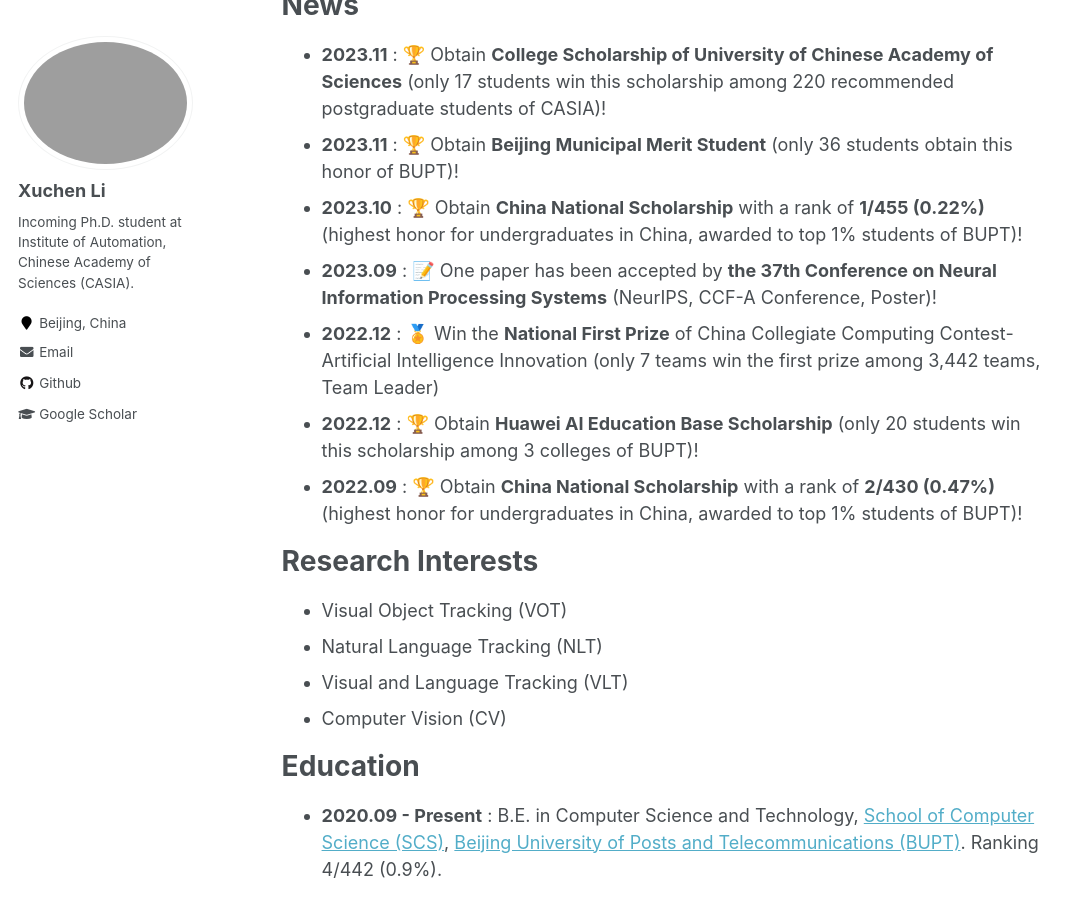
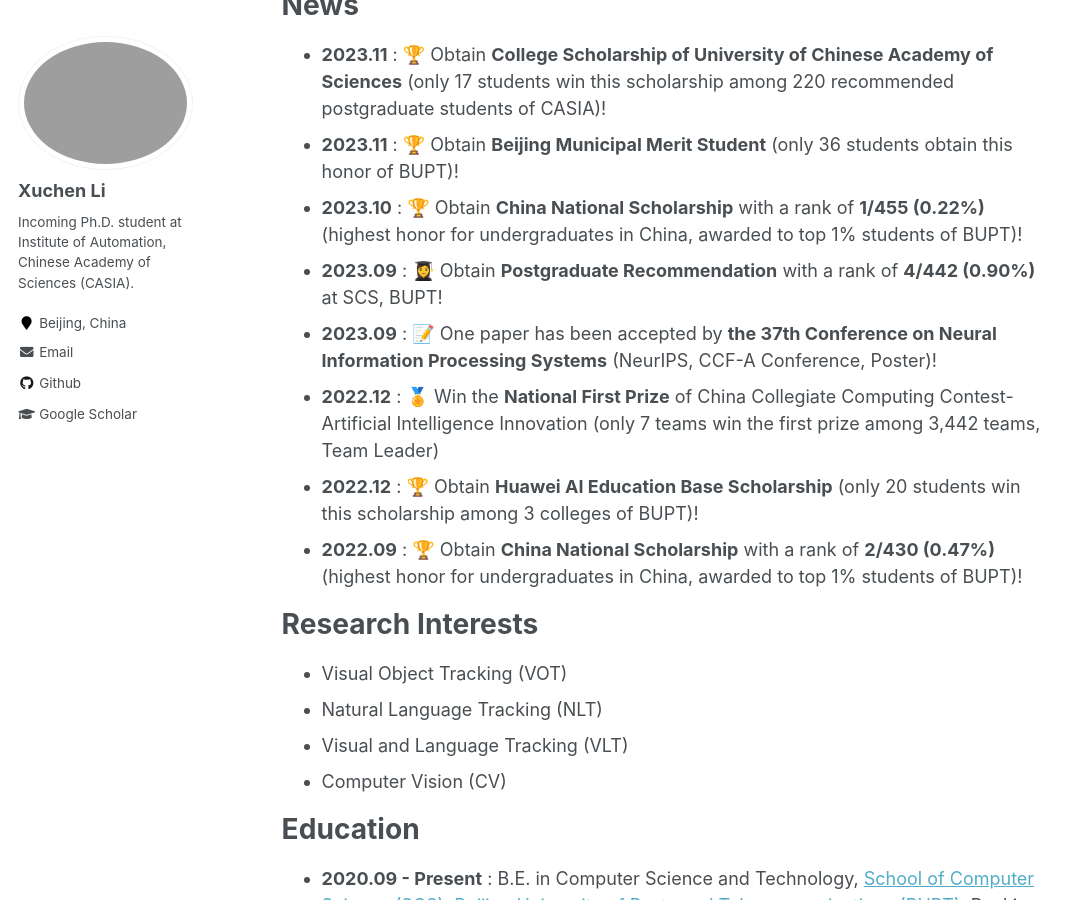
Before and after one commit to Xuchen-Li/Xuchen-Li.github.io, a Jekyll site: the page built from _pages/about.md, in a window 1280 px wide and 900 px high, scrolled down 457 px. Shown: the whole window, without its empty margins (0-1084 px from the left). Built offline with Jekyll 4.4.1, drawn with Linux system fonts in a browser that asks for light colours.

Commit message:
Update about.md

```diff
--- a/_pages/about.md
+++ b/_pages/about.md
@@ -21,6 +21,7 @@ News
 * **2023.11** : 🏆 Obtain **College Scholarship of University of Chinese Academy of Sciences** (only 17 students win this scholarship among 220 recommended postgraduate students of CASIA)!
 * **2023.11** : 🏆 Obtain **Beijing Municipal Merit Student** (only 36 students obtain this honor of BUPT)!
 * **2023.10** : 🏆 Obtain **China National Scholarship** with a rank of **1/455 (0.22%)** (highest honor for undergraduates in China, awarded to top 1% students of BUPT)!
+* **2023.09** : 👩‍🎓 Obtain **Postgraduate Recommendation** with a rank of **4/442 (0.90%)** at SCS, BUPT!
 * **2023.09** : 📝 One paper has been accepted by **the 37th Conference on Neural Information Processing Systems** (NeurIPS, CCF-A Conference, Poster)!
 * **2022.12** : 🏅 Win the **National First Prize** of China Collegiate Computing Contest-Artificial Intelligence Innovation (only 7 teams win the first prize among 3,442 teams, Team Leader)
 * **2022.12** : 🏆 Obtain **Huawei AI Education Base Scholarship** (only 20 students win this scholarship among 3 colleges of BUPT)!
```
